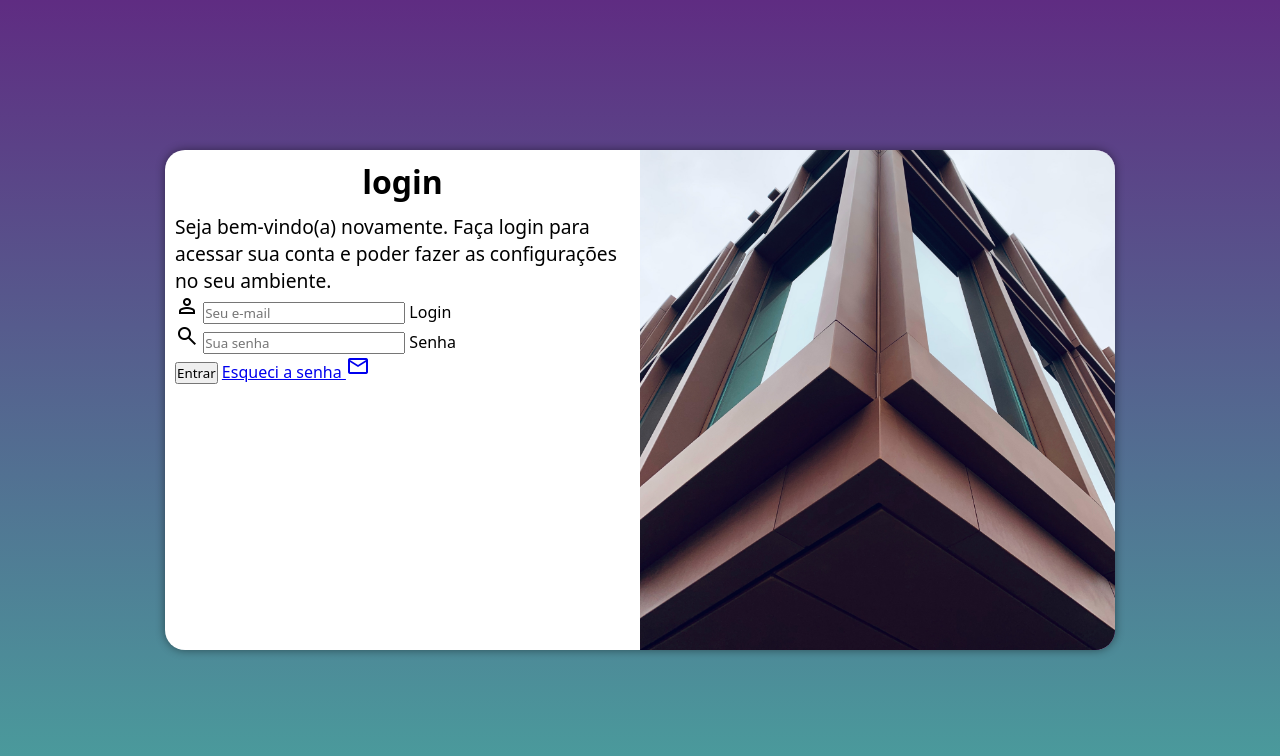
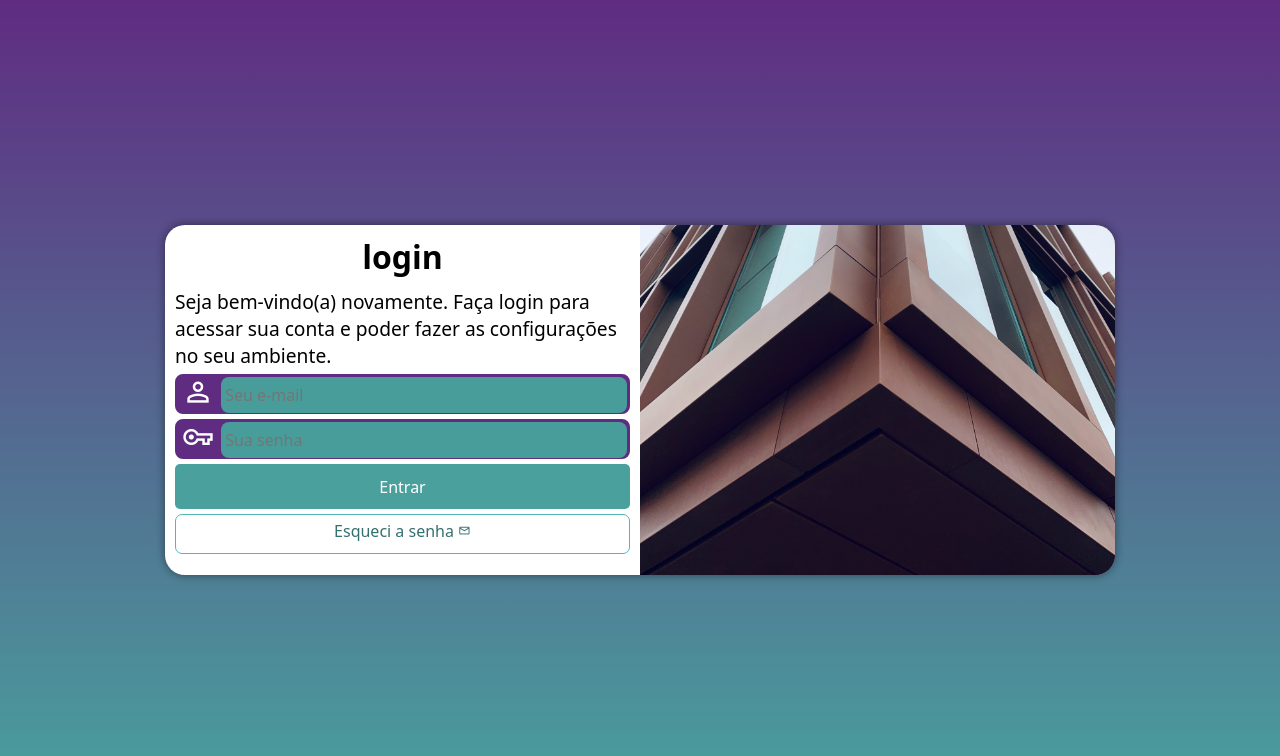
Before and after one commit to Danieltest132/projeto-tela-login, a plain HTML site: page index.html in a window 1280 px wide. Drawn offline with nearby package versions, Linux system fonts and the light colour scheme.

Commit message:
ultimos ajustes

```diff
--- a/index.html
+++ b/index.html
@@ -7,7 +7,7 @@
     <title>Projeto login</title>
     <link rel="stylesheet" href="styles/style.css">
     <link rel="stylesheet" href="styles/media-queries.css">
-    <link href="https://fonts.googleapis.com/css2?family=Material+Symbols+Outlined" rel="stylesheet" />
+    <link href="https://fonts.googleapis.com/css2?family=Material+Symbols+Outlined:opsz,wght,FILL,GRAD@20,100,1,200" rel="stylesheet" />
 </head>
 <body>
     <main>
@@ -25,12 +25,12 @@
                         <label for="ilogin">Login</label>
                     </div>
                     <div class="campo">
-                        <span class="material-symbols-outlined">search</span>
+                        <span class="material-symbols-outlined">vpn_key</span>
                         <input type="password" name="senha" id="isenha" placeholder="Sua senha" autocomplete="current-password" required minlength="8" maxlength="20">
                         <label for="isenha">Senha</label>
                     </div>
                     <input type="submit" value="Entrar">
-                    <a href="esqueci.html">Esqueci a senha <span class="material-symbols-outlined">mail</span></a>
+                    <a href="esqueci.html" class="botao">Esqueci a senha <span class="material-symbols-outlined">mail</span></a>
                 </form>
             </div>
         </section>
--- a/styles/media-queries.css
+++ b/styles/media-queries.css
@@ -3,13 +3,13 @@
     --corg:  #49a09d;
     --colorp: #5f2c82;
 }
-@media screen and (min-width: 768px) and (max-width: 992px){
+@media screen and (min-width: 768px) and (max-width: 992px){/*Configuração para tablet*/
     body {
         background-image: linear-gradient(to top, #49a09d, #5f2c82);
     }
     section#login {
         width: 80vw;
-
+        height: 300px;
     }
     section#login > div#imagem {
         float: left;
@@ -27,6 +27,7 @@
     }
     section#login {
         width: 950px;
+        height: 350px;
     }
     section#login > div#imagem {
         float: right;
@@ -42,5 +43,6 @@
     }
     div#formulario > p {
         font-size: 1.2em;
+
     }
 }
--- a/styles/style.css
+++ b/styles/style.css
@@ -28,17 +28,16 @@ section#login {
     position: absolute;
     top: 50%;
     left: 50%;
-    transform: translate(-50%, -50%);
     overflow: hidden;
-
     background: white;
-    width: 250px;
-    height: 500px;
+    width: 260px;
+    height: 570px;
     border-radius: 20px;
     box-shadow: 0px 0px 10px rgba(0, 0, 0, 0.456);
 
     transition: width .3s, height .3s;
     transition-timing-function: ease;
+    transform: translate(-50%, -50%);
 }
 section#login >div#imagem {
     display: block;
@@ -57,4 +56,71 @@ div#formulario > h1 {
 }
 div#formulario > p {
     font-size: 0.8em;
+    display: inline;
 }
+form > div.campo {
+    background-color: var(--colorp);
+    border: 2px solid var(--colorp);
+    display: block;
+    width: 100%;
+    height: 40px;
+    border-radius: 8px;
+    margin: 5px 0px;;
+}
+div.campo > label {
+    display: none;
+}
+div.campo > span {
+    color: white;
+    transform: translateY(-5px);
+    font-size: 2em;
+    width: 40px;
+    padding: 5px;
+}
+div.campo > input {
+    background-color: #489d9a;
+    font-size: 1em;
+    width: calc(100% - 45px);
+    height: 100%;
+    border: 0px;
+    border-radius: 8px;
+    padding: 4px;
+    transform: translateY(-12px);
+}
+div.campo > input:focus-within {
+    background-color: white;
+}
+form > input[type=submit]{
+    display: block;
+    font-size: 1em;
+    width: 100%;
+    height: 45px;
+    background-color: var(--corg);
+    color: white;
+    border: none;
+    border-radius: 5px;
+    cursor: pointer;
+}
+form > input[type=submit]:hover {
+    background-color: #34706e;
+}
+form > a.botao {
+    display: block;
+    text-align: center;
+    font-size: 1em;
+    width: 100%;
+    height: 40px;
+    padding-top: 5px;
+    margin-top: 5px;
+    background-color: white;
+    color: #34706e;
+    border: 1px solid #52b7b4;
+    border-radius: 7px;
+    text-decoration: none;
+}
+form > a.botao:hover {
+    background-color: #53b6b3;
+}
+form > a.botao > span {
+    font-size: .8em;
+}
```
